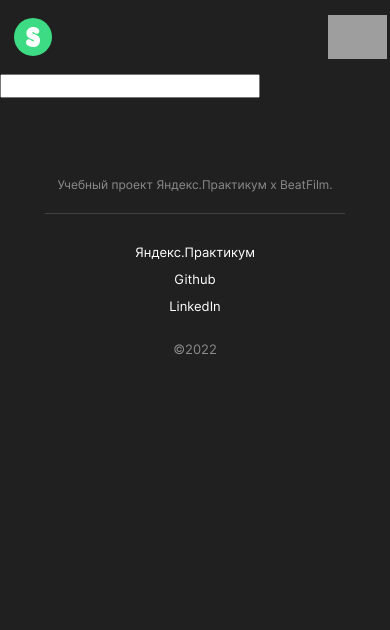
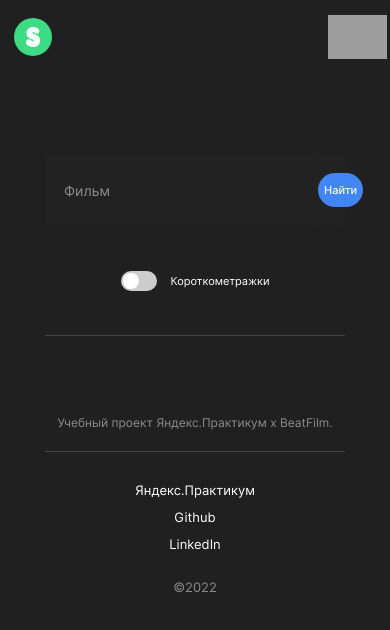
Before and after one commit to XeniaBostanova/movies-explorer-frontend, a React (Create React App) app: page /movies in a window 390 px wide. Shown: the top 630 px of the page. Built offline with nearby package versions, Linux system fonts and the light colour scheme; grey boxes are pictures that could not be loaded; the HTML template or start-up script is replaced by a standard one.

Commit message:
feat: сверстать SearchForm, FilterCheckbox

```diff
--- /dev/null
+++ b/src/components/SearchForm/FilterCheckbox/FilterCheckbox.css
@@ -0,0 +1,67 @@
+.filter {
+  display: flex;
+  align-items: center;
+}
+
+.filter__switch {
+  position: relative;
+  display: inline-block;
+  width: 36px;
+  height: 20px;
+}
+
+.filter__switch input {
+  opacity: 0;
+  width: 0;
+  height: 0;
+}
+
+.filter__slider {
+  position: absolute;
+  cursor: pointer;
+  top: 0;
+  left: 0;
+  right: 0;
+  bottom: 0;
+  background-color: #ccc;
+  border-radius: 20px;
+  transition: .5s;
+}
+
+.filter__slider:before {
+  position: absolute;
+  content: "";
+  height: 16px;
+  width: 16px;
+  left: 2px;
+  bottom: 2px;
+  background-color: white;
+  border-radius: 50%;
+  transition: .5s;
+}
+
+input:checked + .filter__slider {
+  background-color: #3DDC84;
+}
+
+input:focus + .filter__slider {
+  box-shadow: 0 0 1px #3DDC84;
+}
+
+input:checked + .filter__slider:before {
+  transform: translateX(16px);
+}
+
+.filter__item {
+  font-size: 13px;
+  line-height: 18px;
+  font-weight: 400;
+  margin: 0;
+  margin-left: 14px;
+}
+
+@media screen and (max-width: 425px) {
+  .filter__item {
+    font-size: 11px;
+  }
+}
--- /dev/null
+++ b/src/components/SearchForm/FilterCheckbox/FilterCheckbox.js
@@ -0,0 +1,16 @@
+import React from "react";
+import './FilterCheckbox.css';
+
+function FilterCheckbox() {
+  return (
+    <div className="filter">
+      <label className="filter__switch">
+	      <input type="checkbox" className="filter__checkbox" />
+	      <span className="filter__slider"></span>
+      </label>
+      <p className="filter__item">Короткометражки</p>
+    </div>
+  )
+}
+
+export default FilterCheckbox;
--- a/src/components/SearchForm/SearchForm.css
+++ b/src/components/SearchForm/SearchForm.css
@@ -0,0 +1,160 @@
+.search {
+  padding-top: 69px;
+  padding-bottom: 68px;
+  border-bottom: 1px solid #424242;
+  max-width: 1140px;
+  display: flex;
+  margin: 0 auto;
+}
+
+@media screen and (max-width: 1024px) {
+  .search {
+    max-width: 890px;
+  }
+}
+
+@media screen and (max-width: 768px) {
+  .search {
+    padding-top: 79px;
+    padding-bottom: 108px;
+    max-width: 708px;
+  }
+}
+
+@media screen and (max-width: 425px) {
+  .search {
+    max-width: 300px;
+    padding-bottom: 44px;
+  }
+}
+
+.search__container {
+  display: flex;
+  width: 100%;
+  background-color: #222222;
+  border-radius: 9px;
+  padding-right: 30px;
+}
+
+
+@media screen and (max-width: 768px) {
+  .search__container {
+    padding-right: 21px;
+  }
+}
+
+@media screen and (max-width: 425px) {
+  .search__container {
+    flex-direction: column;
+    align-items: center;
+    background-color: transparent;
+    padding-right: 0;
+  }
+}
+
+.search__form {
+  position: relative;
+  display: flex;
+  align-items: center;
+  justify-content: space-between;
+  width: 100%;
+}
+
+.search__form::before {
+  position: absolute;
+  content: "";
+  background: url('../../images/search-icon.svg') no-repeat;
+  height: 34px;
+  width: 34px;
+  left: 19px;
+}
+
+.search__form::after {
+  position: absolute;
+  content: "";
+  right: 29px;
+  background-color: #505050;
+  height: 40px;
+  width: 1px;
+}
+
+@media screen and (max-width: 768px) {
+  .search__form::after {
+    right: 19px;
+  }
+}
+
+@media screen and (max-width: 425px) {
+  .search__form {
+    background-color: #222222;
+    border-radius: 9px;
+    margin-bottom: 44px;
+  }
+
+  .search__form::before {
+    width: 0;
+    height: 0;
+  }
+
+  .search__form::after {
+    width: 0;
+    height: 0;
+  }
+}
+
+.search__input {
+  min-height: 72px;
+  border-radius: 9px;
+  border: none;
+  background-color: #222222;
+  padding-left: 63px;
+  outline-color: #222222;
+}
+
+.search__input::placeholder {
+  font-size: 18px;
+  line-height: 20px;
+  font-weight: 400;
+  color: #8b8b8b;
+}
+
+@media screen and (max-width: 425px) {
+  .search__input {
+    padding-left: 19px;
+  }
+
+  .search__input::placeholder {
+    font-size: 14px;
+  }
+}
+
+.search__button {
+  width: 58.65px;
+  height: 34px;
+  margin-right: 49px;
+  background-color: #4285F4;
+  border-radius: 48px;
+  border: none;
+  color: #fff;
+  font-size: 11px;
+  line-height: 18px;
+  font-weight: 500;
+  cursor: pointer;
+  transition: .5s;
+}
+
+.search__button:hover {
+  background-color: #3DDC84;
+}
+
+@media screen and (max-width: 768px) {
+  .search__button {
+    margin-right: 39px;
+  }
+}
+
+@media screen and (max-width: 425px) {
+  .search__button {
+    margin-right: 19px;
+  }
+}
--- a/src/components/SearchForm/SearchForm.js
+++ b/src/components/SearchForm/SearchForm.js
@@ -1,13 +1,17 @@
 import React from 'react';
+import FilterCheckbox from './FilterCheckbox/FilterCheckbox';
 import './SearchForm.css';
 
 function SearchForm() {
   return (
     <div className="search">
-      <form className="search__form">
-        <input type="text" className="search__input" />
-
-      </form>
+      <div className="search__container">
+        <form className="search__form">
+          <input type="text" className="search__input" placeholder="Фильм" />
+          <button type="submit" className="search__button">Найти</button>
+        </form>
+        <FilterCheckbox />
+      </div>
     </div>
   )
 }
```
Also changed, not shown: src/images/search-icon.svg (added).
